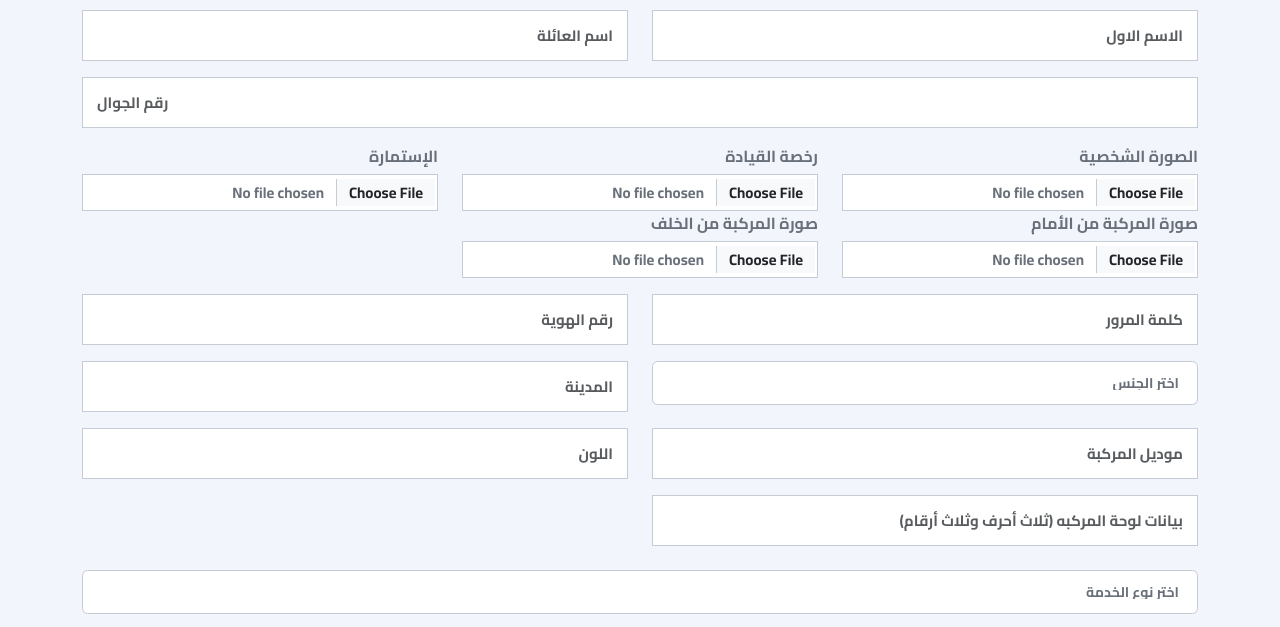
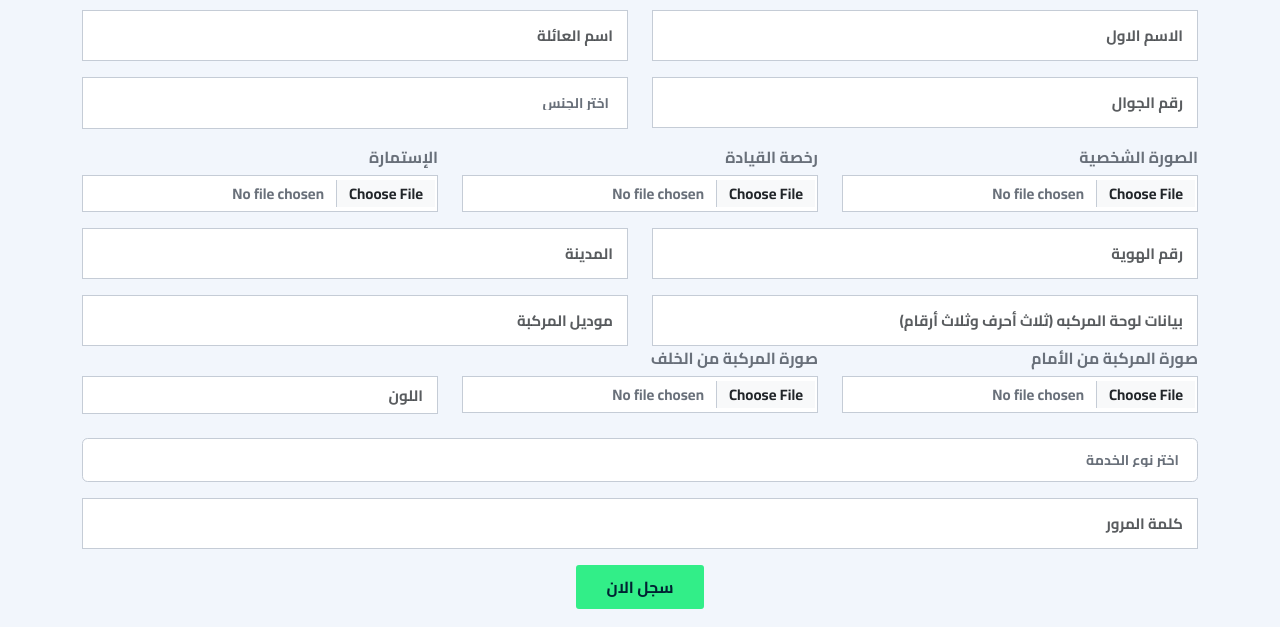
Before and after one commit to NourEldinMoustafa/RoadGo-WebSite, a plain HTML site: page Driver.html in a window 1280 px wide. Shown: the part 873-1500 px from the top of the page. Drawn offline with Linux system fonts and the light colour scheme.

Commit message:
DriverAndIconLink

```diff
--- a/Driver.html
+++ b/Driver.html
@@ -104,13 +104,23 @@
                 <input type="text" name="lname" class="form-control" id="lastName" placeholder="اسم العائلة" required>
               </div>
             </div>
-            <div class="form-group mt-3">
-              <!--<input type="email" class="form-control" name="email" id="email" placeholder="البريد الالكتروني" required>-->
+            <!-- <div class="form-group mt-3">
+             <input type="email" class="form-control" name="email" id="email" placeholder="البريد الالكتروني" required>
 
+            </div> -->
+            <div class="row mt-3">
+            <div class="form-group col-md-6 mt-3 mt-md-0">
+              <input type="tel" class="form-control" name="phone" id="phone" placeholder="رقم الجوال" required dir="rtl">
             </div>
-            <div class="form-group mt-3">
-              <input type="tel" class="form-control" name="phone" id="phone" placeholder="رقم الجوال" required>
+            <div class="form-group col-md-6 mt-3 mt-md-0">
+              <select class="form-control" name="gender" id="gender" required style="height: 52px;border-radius: 0;">
+                  <option value="" disabled selected>اختر الجنس</option>
+                  <option value="ذكر">ذكر</option>
+                  <option value="أنثى">أنثى</option>
+              </select>
+          </div>
             </div>
+
 
             <div class="row mt-3">
 
@@ -128,49 +138,46 @@
                 <label style="margin-bottom: 6px;">الإستمارة</label>
                 <input type="file" name="name" class="form-control" id="formImage" placeholder="الإستمارة" required>
               </div>
-              <div class="form-group col-md-4 ">
-                <label style="margin-bottom: 6px;">صورة المركبة من الأمام</label>
-                <input type="file" name="name" class="form-control" id="personlPhoto" placeholder="الصورة الشخصية"
-                  required>
-              </div>
-              <div class="form-group col-md-4 ">
-                <label style="margin-bottom: 6px;">صورة المركبة من الخلف</label>
-                <input type="file" name="name" class="form-control" id="drivingLicenseImage" placeholder="رخصة القيادة"
-                  required>
-              </div>
 
 
-              <div class="form-group col-md-6 mt-3">
-                <input type="password" name="password" class="form-control" id="password" placeholder="كلمة المرور" required>
-            </div>
+
+
+
+
 
             <div class="form-group col-md-6 mt-3">
                 <input type="text" name="nationalID" class="form-control" id="nationalID" placeholder="رقم الهوية" required>
             </div>
 
-            <div class="form-group col-md-6 mt-3">
-                <select class="form-control" name="gender" id="gender" required>
-                    <option value="" disabled selected>اختر الجنس</option>
-                    <option value="ذكر">ذكر</option>
-                    <option value="أنثى">أنثى</option>
-                </select>
-            </div>
+
 
             <div class="form-group col-md-6 mt-3">
                 <input type="text" name="city" class="form-control" id="city" placeholder="المدينة" required>
             </div>
+            <div class="form-group col-md-6 mt-3">
+              <input type="text" name="plateNumber" class="form-control" id="plateNumber" placeholder="بيانات لوحة المركبه (ثلاث أحرف وثلاث أرقام)" required>
+          </div>
+
 
             <div class="form-group col-md-6 mt-3">
                 <input type="text" name="carModel" class="form-control" id="carModel" placeholder="موديل المركبة" required>
             </div>
 
-            <div class="form-group col-md-6 mt-3">
-                <input type="text" name="carColor" class="form-control" id="carColor" placeholder="اللون" required>
+
+
+
+            <div class="form-group col-md-4 ">
+              <label style="margin-bottom: 6px;">صورة المركبة من الأمام</label>
+              <input type="file" name="name" class="form-control" id="personlPhoto"
+                required>
             </div>
-
-            <div class="form-group col-md-6 mt-3">
-                <input type="text" name="plateNumber" class="form-control" id="plateNumber" placeholder="بيانات لوحة المركبه (ثلاث أحرف وثلاث أرقام)" required>
+            <div class="form-group col-md-4 ">
+              <label style="margin-bottom: 6px;">صورة المركبة من الخلف</label>
+              <input type="file" name="name" class="form-control" id="drivingLicenseImage" required>
             </div>
+            <div class="form-group col-md-4 mt-3">
+              <input type="text" name="carColor" class="form-control" id="carColor" placeholder="اللون" required style="height:38px;margin-top: 14px;">
+          </div>
             </div>
 
             <!--
@@ -194,7 +201,9 @@
                 <option>توفير</option>
               </select>
             </div>
-
+            <div class="form-group col-md-12 mt-3">
+              <input type="password" name="password" class="form-control" id="password" placeholder="كلمة المرور" required>
+          </div>
 
             <div class="my-3">
               <div class="loading">Loading</div>
--- a/assets/css/style.css
+++ b/assets/css/style.css
@@ -168,6 +168,7 @@ h6 {
   #header #logo img {
     max-height: 40px;
   }
+
 }
 
 .scrolled-offset {
@@ -441,6 +442,7 @@ h6 {
   width: 100%;
   height: auto;
 }
+
 
 @media (max-width: 767px) {
   #hero video {
@@ -498,6 +500,10 @@ h6 {
 
   #call-to-action .cta-btn{
     margin-bottom: 50px !important;
+  }
+
+  #policy{
+    display: block;
   }
 }
 
@@ -1703,3 +1709,12 @@ body{margin-top:20px;
       margin-right: 1rem;
   }
 /* end editdriver page */
+
+
+
+
+/* =============================================================== */
+/* Dashboard */
+.ms-3{
+  margin-right: 15px;
+}
```
Also changed, not shown: Dashboard.html (+3 -5 lines), index.html (+5 -4 lines).
